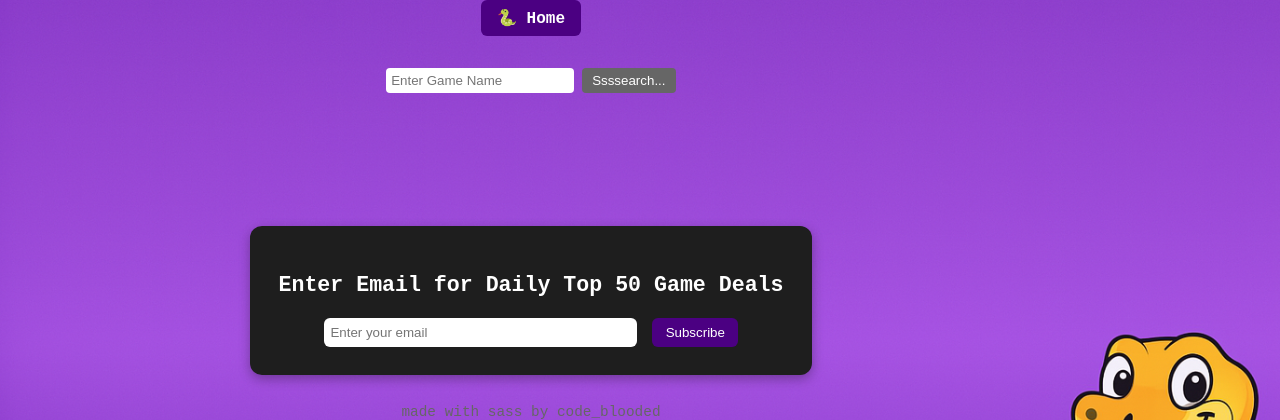
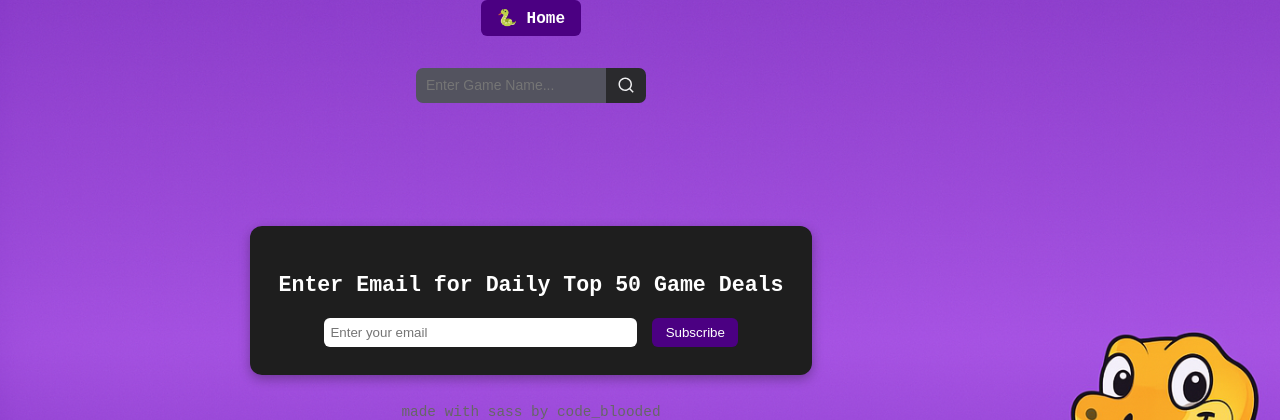
Before and after one commit to heatherjholt/Game_Sales, a Flask app: page / in a window 1280 px wide. Shown: the part 283-703 px from the top of the page. Run offline with Flask 3, Linux system fonts and the light colour scheme; data that the repository does not hold is empty.

Commit message:
added favicon and updated searchbar

```diff
--- a/static/styles.css
+++ b/static/styles.css
@@ -63,21 +63,25 @@ body::after {
 #suggestions {
   position: absolute;
   top: 100%;
-  left: 0;
+  left: 50%;
+  transform: translateX(-50%);
   width: 320px;
-  background: white;
+  background: #1e1e1e;
+  color: white;
   z-index: 1000;
-  border: 1px solid #ccc;
+  border: 1px solid #444;
   border-radius: 6px;
-  box-shadow: 0px 4px 10px rgba(0,0,0,0.1);
+  box-shadow: 0px 4px 10px rgba(0,0,0,0.3);
   overflow: hidden;
 }
 
 #suggestions li {
   padding: 0.75em 1em;
   cursor: pointer;
-  line-height: 1.6;     /* adds vertical spacing between lines */
-  border-bottom: 1px solid #444; /* subtle separator line */
+  border-bottom: 1px solid #333;
+  font-family: inherit;
+  background-color: #2a2a2a;
+  transition: background-color 0.2s ease;
 }
 
 #suggestions li:last-child {
@@ -85,7 +89,7 @@ body::after {
 }
 
 #suggestions li:hover {
-  background-color: #eee;
+  background-color: #444;
 }
 
 #suggestions:empty {
@@ -556,3 +560,63 @@ img[alt="Store Logo"] {
   height: 60px;
   padding: 0.5em 0.75em;
 }
+
+/* SEARCH BAR: credit https://uiverse.io/benjimich/lucky-baboon-4 */
+/* From Uiverse.io by benjimich */
+.container {
+  display: flex;
+  justify-content: center;
+  align-items: center;
+  height: 35px;
+  position: relative;
+}
+
+.input {
+  width: 190px;
+  height: 35px;
+  padding: 0 10px;
+  font-size: 14px;
+  font-weight: 500;
+  background-color: #53535f;
+  color: #fff;
+  border: none;
+  border-top-left-radius: 7px;
+  border-bottom-left-radius: 7px;
+  box-sizing: border-box;
+  margin: 0;
+}
+
+.input:focus {
+  outline: none;
+  border: 2px solid #a970ff;
+  background-color: #0e0e10;
+}
+
+.input:hover {
+  border: 2px solid rgba(255, 255, 255, 0.16);
+}
+
+.search__btn {
+  width: 40px;
+  height: 35px;
+  background-color: rgba(42, 42, 45, 1);
+  border: none;
+  border-top-right-radius: 7px;
+  border-bottom-right-radius: 7px;
+  display: flex;
+  justify-content: center;
+  align-items: center;
+  margin: 0;
+  padding: 0;
+  box-sizing: border-box;
+}
+
+.search__btn:hover {
+  background-color: rgba(54, 54, 56, 1);
+}
+
+.search__btn svg {
+  width: 18px;
+  height: 18px;
+  display: block;
+}
--- a/templates/index.html
+++ b/templates/index.html
@@ -4,6 +4,7 @@
 <head>
     <meta charset="UTF-8">
     <title>Cheap_Snake Game Deals</title>
+    <link rel="icon" type="image/png" href="{{ url_for('static', filename='snakelogo.png') }}">
     <link rel="stylesheet" href="{{ url_for('static', filename='styles.css') }}"><!--loads css file for styling-->
     <script src="https://code.jquery.com/jquery-3.6.0.min.js"></script><!--loads jquery for autocomplete-->
     <script src="{{ url_for('static', filename='script.js') }}"></script><!--loads js file-->
@@ -32,6 +33,8 @@
         <a href="{{ url_for('index', view='grid') }}" class="home-button">
   🐍 Home
 </a></div>
+
+    <!--PREV METHOD:search box with autosuggest
     <div class="top-row">
             <form method="POST" action="/search" class="search-form">
             <div class="autocomplete-container">
@@ -40,9 +43,7 @@
             </div>
             <button type="submit">Ssssearch...</button>
             </form>
-    </div>
-
-
+    </div>-->
     <!--PREV METHOD:search box, pulls suggestions from script.js for autocomplete
 
     <form method="POST" action="/search">
@@ -52,6 +53,21 @@
         <ul id="suggestions" class="suggestions"></ul>
     </form>
     -->
+    <!--SEARCH BAR: credit to https://uiverse.io/benjimich/lucky-baboon-4-->
+    <div class="top-row">
+        <form method="POST" action="/search" class="custom-search-form">
+        <div class="container">
+        <input type="text" name="title" id="search-input" class="input" autocomplete="off" placeholder="Enter Game Name..." required>
+        <button type="submit" class="search__btn">
+            <svg xmlns="http://www.w3.org/2000/svg" viewBox="0 0 24 24" width="22" height="22">
+            <path d="M18.031 16.6168L22.3137 20.8995L20.8995 22.3137L16.6168 18.031C15.0769 19.263 13.124 20 11 20C6.032 20 2 15.968 2 11C2 6.032 6.032 2 11 2C15.968 2 20 6.032 20 11C20 13.124 19.263 15.0769 18.031 16.6168ZM16.0247 15.8748C17.2475 14.6146 18 12.8956 18 11C18 7.1325 14.8675 4 11 4C7.1325 4 4 7.1325 4 11C4 14.8675 7.1325 18 11 18C12.8956 18 14.6146 17.2475 15.8748 16.0247L16.0247 15.8748Z" fill="#efeff1"></path>
+            </svg>
+        </button>
+        <ul id="suggestions" class="suggestions"></ul>
+        </div>
+        </form>
+    </div>
+
 
     <!--data from flask/db is looped through, finds thumbnail, price, store name using store map, rating info, and link to game-->
     {% if deals %}
```
Also changed, not shown: static/snakelogo.png (added).
